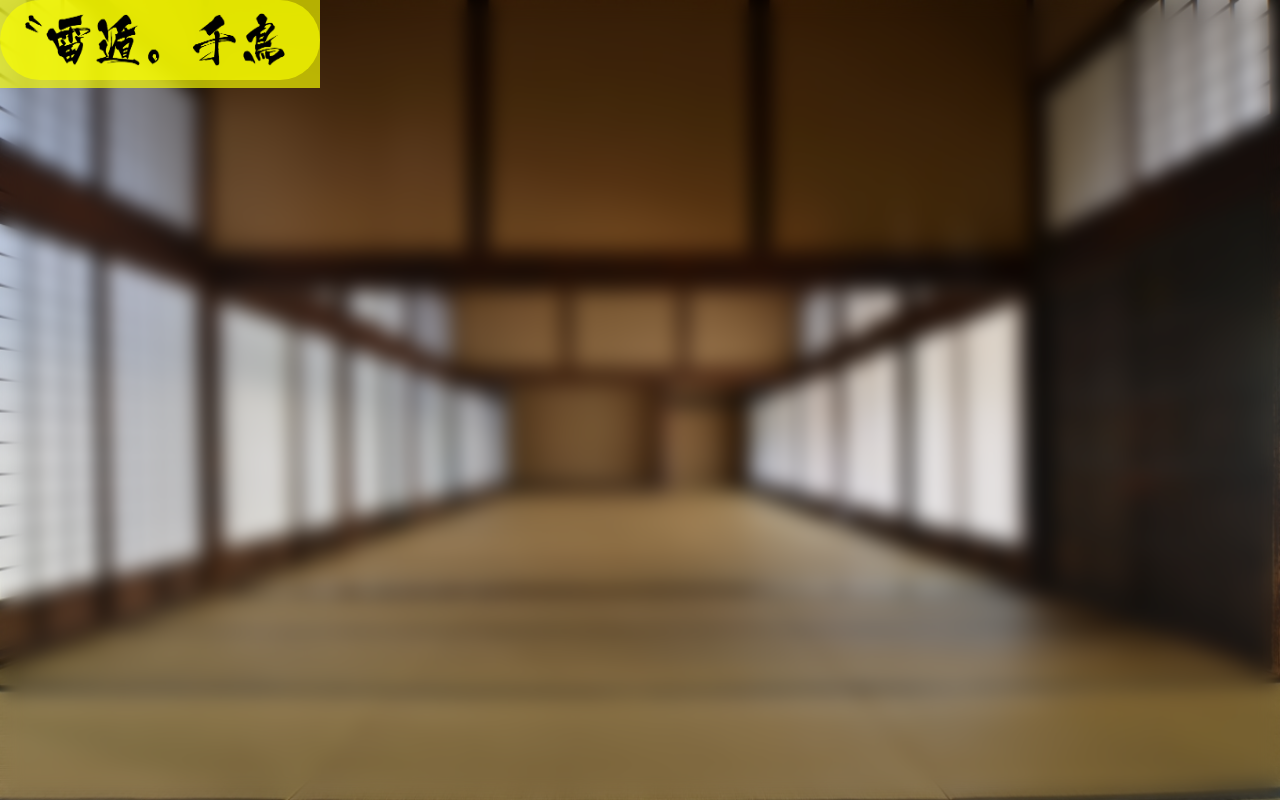
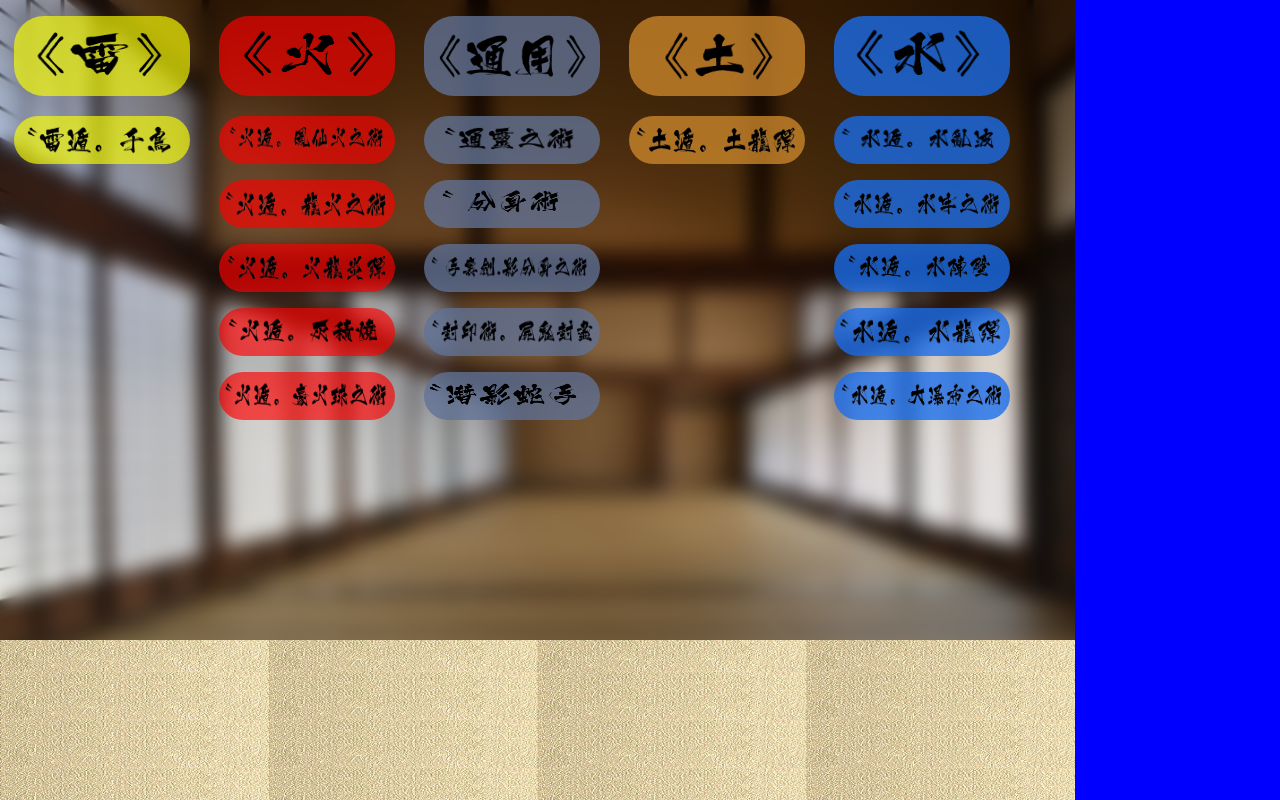
Before and after one commit to LouisLeung0213/BAD-NARUTO, a website: page public/training/training.html in a window 1280 px wide. Drawn offline with Linux system fonts and the light colour scheme.

Commit message:
training page css

```diff
--- a/public/skillTree/skills.css
+++ /dev/null
@@ -1,23 +0,0 @@
-body {
-  margin: 0px;
-}
-
-.background {
-  width: 100vw;
-  height: 100vh;
-  display: flex;
-  justify-content: center;
-  align-items: center;
-  background-color: #322c38;
-  flex-direction: column;
-}
-
-#container {
-  width: 100vw;
-  height: 100vh;
-}
-
-#selected {
-  width: 800px;
-  height: 800px;
-}
--- a/public/training/training.css
+++ b/public/training/training.css
@@ -1,5 +1,11 @@
 body {
   margin: 0px;
+}
+
+.space {
+  width: 100vw;
+  height: 10vh;
+  background-color: blueviolet;
 }
 
 .background {
@@ -10,33 +16,88 @@ body {
   background-size: 100% 100%;
   background-repeat: no-repeat;
 }
+#bothContainer {
+  width: 100vw;
+  height: 100vh;
+  display: flex;
+  flex-direction: column;
+}
 
 .backdrop {
   width: 100vw;
   height: 100vh;
   backdrop-filter: blur(10px);
-}
-
-#container {
-  width: 100vw;
-  height: 100vh;
   display: flex;
 }
 
+#skillContainer {
+  width: 80vw;
+  height: 80vh;
+  display: flex;
+  flex-wrap: wrap;
+  justify-content: space-around;
+}
+
 .skillDiv {
-  width: 20rem;
-  height: 5rem;
-  background-color: rgba(251, 255, 0, 0.658);
+  width: 11rem;
+  height: 3rem;
+  flex-direction: column;
   display: flex;
   justify-content: center;
   align-items: center;
   border-radius: 40px;
+  margin-bottom: 1rem;
 }
 
 .thurder {
   background-color: rgba(251, 255, 0, 0.658);
 }
+.fire {
+  background-color: rgba(255, 0, 0, 0.658);
+}
+
+.normal {
+  background-color: rgba(97, 115, 150, 0.788);
+}
+
+.earth {
+  background-color: rgba(204, 135, 44, 0.788);
+}
+
+.water {
+  background-color: rgba(26, 110, 236, 0.788);
+}
+
 .skillName {
-  width: 20rem;
-  height: 6rem;
+  width: 11rem;
+  height: 3rem;
+  border-radius: 30px;
+  font-size: 3rem;
 }
+
+#skillPanel {
+  width: 20vw;
+  height: 100vh;
+  background-color: blue;
+}
+
+.element {
+  flex-direction: column;
+  justify-content: center;
+  align-items: center;
+  margin-top: 1rem;
+}
+
+.title {
+  width: 11rem;
+  height: 5rem;
+  border-radius: 30px;
+  margin-bottom: 1rem;
+}
+
+#mySkills {
+  width: 84vw;
+  height: 20vh;
+  background-image: url(../image/wood2.jpg);
+  background-size: 25% 30%;
+}
--- a/public/training/training.html
+++ b/public/training/training.html
@@ -10,15 +10,136 @@
   <body>
     <div class="background">
       <div class="backdrop">
-        <div id="container">
-          <div class="skillDiv">
-            <img
-              class="thurder skillName"
-              src="../skill_name/雷遁千鳥-removebg-preview.png"
-              alt=""
-            />
+        <div id="bothContainer">
+          <div id="skillContainer">
+            <div class="element">
+              <img
+                class="thurder title"
+                src="../image/雷-removebg-preview.png"
+              />
+              <div class="skillDiv">
+                <img
+                  class="thurder skillName"
+                  src="../skill_name/雷遁千鳥-removebg-preview.png"
+                />
+              </div>
+            </div>
+            <div class="element">
+              <img class="fire title" src="../image/火-removebg-preview.png" />
+              <div class="skillDiv">
+                <img
+                  class="fire skillName"
+                  src="../skill_name/鳳仙火之術-removebg-preview.png"
+                />
+              </div>
+              <div class="skillDiv">
+                <img
+                  class="fire skillName"
+                  src="../skill_name/龍火之術-removebg-preview.png"
+                />
+              </div>
+              <div class="skillDiv">
+                <img
+                  class="fire skillName"
+                  src="../skill_name/火龍炎彈-removebg-preview.png"
+                />
+              </div>
+              <div class="skillDiv">
+                <img
+                  class="fire skillName"
+                  src="../skill_name/灰積燒-removebg-preview.png"
+                />
+              </div>
+              <div class="skillDiv">
+                <img
+                  class="fire skillName"
+                  src="../skill_name/豪火球-removebg-preview.png"
+                />
+              </div>
+            </div>
+            <div class="element">
+              <img
+                class="normal title"
+                src="../image/通用-removebg-preview.png"
+              />
+              <div class="skillDiv">
+                <img
+                  class="normal skillName"
+                  src="../skill_name/通靈之術-removebg-preview.png"
+                />
+              </div>
+              <div class="skillDiv">
+                <img
+                  class="normal skillName"
+                  src="../skill_name/分身-removebg-preview.png"
+                />
+              </div>
+              <div class="skillDiv">
+                <img
+                  class="normal skillName"
+                  src="../skill_name/手劍影分身-removebg-preview.png"
+                />
+              </div>
+              <div class="skillDiv">
+                <img
+                  class="normal skillName"
+                  src="../skill_name/封印術_屍鬼封盡-removebg-preview.png"
+                />
+              </div>
+              <div class="skillDiv">
+                <img
+                  class="normal skillName"
+                  src="../skill_name/潛影蛇手-removebg-preview.png"
+                />
+              </div>
+            </div>
+
+            <div class="element">
+              <img class="earth title" src="../image/土-removebg-preview.png" />
+              <div class="skillDiv">
+                <img
+                  class="earth skillName"
+                  src="../skill_name/土遁_土龍彈-removebg-preview.png"
+                />
+              </div>
+            </div>
+            <div class="element">
+              <img class="water title" src="../image/水-removebg-preview.png" />
+              <div class="skillDiv">
+                <img
+                  class="water skillName"
+                  src="../skill_name/水亂波-removebg-preview.png"
+                />
+              </div>
+              <div class="skillDiv">
+                <img
+                  class="water skillName"
+                  src="../skill_name/水牢之術-removebg-preview.png"
+                />
+              </div>
+              <div class="skillDiv">
+                <img
+                  class="water skillName"
+                  src="../skill_name/水陣壁-removebg-preview.png"
+                />
+              </div>
+              <div class="skillDiv">
+                <img
+                  class="water skillName"
+                  src="../skill_name/水龍彈-removebg-preview.png"
+                />
+              </div>
+              <div class="skillDiv">
+                <img
+                  class="water skillName"
+                  src="../skill_name/大瀑布術-removebg-preview.png"
+                />
+              </div>
+            </div>
           </div>
+          <div id="mySkills"></div>
         </div>
+        <div id="skillPanel"></div>
       </div>
     </div>
 
```
Also changed, not shown: public/skillTree/skills.html (deleted, +0 -26 lines), public/image/flash-removebg-preview.png (added), public/image/土-removebg-preview.png (added), public/image/水-removebg-preview.png (added), public/image/火-removebg-preview.png (added), public/image/通用-removebg-preview.png (added), public/image/雷-removebg-preview.png (added), public/skillTree/skills.js (deleted).
